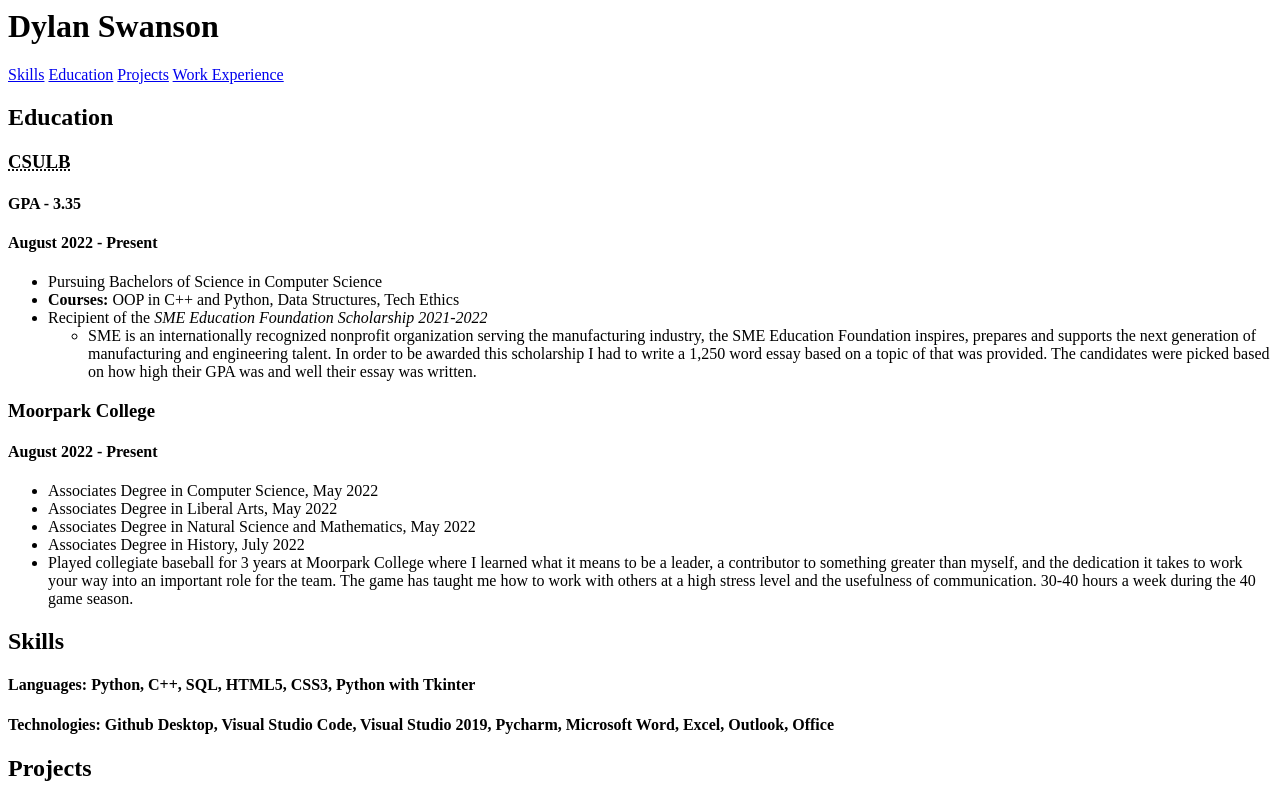
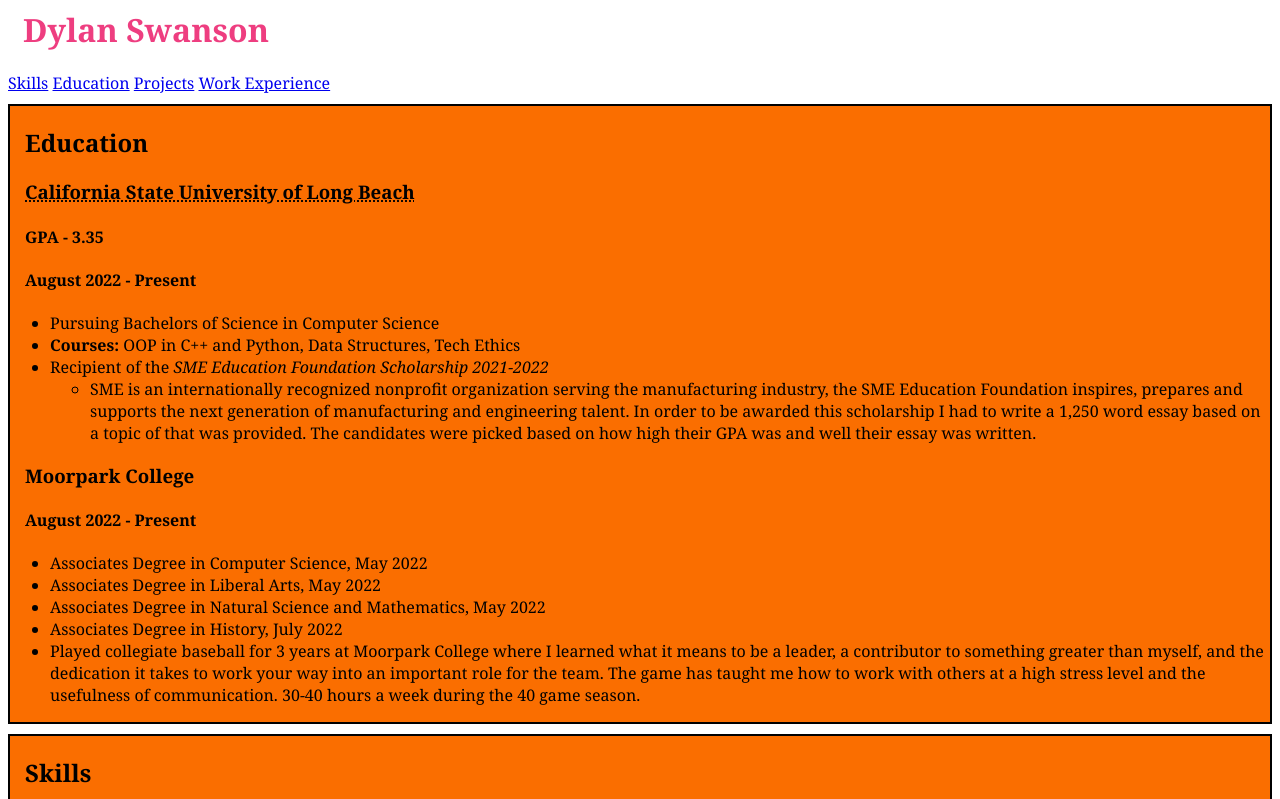
Before and after one commit to Daswanson22/ResumeTemplate-SP, a plain HTML site: page index.html in a window 1280 px wide. Shown: the top 799 px of the page. Drawn offline with Linux system fonts and the light colour scheme.

Commit message:
Added CSS, borders, text customization
Borders, background, colors, and text customized.

```diff
--- a/css/style.css
+++ b/css/style.css
@@ -0,0 +1,26 @@
+body {
+  font-family: Georgia, Times, sans-seriff;
+  font-size: 16px
+}
+h1, h2, p{
+  text-align: left-justify;
+}
+h1{
+  color: #ee3e80;
+  font-size: 32px;
+}
+
+h2 {
+  color: black;
+  font-size: 24px;
+}
+
+p {
+  color:#665544;
+}
+
+.category {
+  border: 2px solid black;
+  background-color: rgb(250,110,0);
+
+}
--- /dev/null
+++ b/css/sytleLayout.css
@@ -0,0 +1,7 @@
+.category {
+  margin-top: 10px;
+}
+
+h1 , h2, h3, h4, p{
+  margin-left: 15px;
+}
--- a/index.html
+++ b/index.html
@@ -4,6 +4,7 @@
     <meta name="Description" content="A personal website to show companies my education, skills, projects, and much more. Here you will learn more about myself and my progress in the field of computer science.">
     <meta http-equiv="author" content="Dylan Swanson">
     <link href="css\style.css" type="text/css" rel="stylesheet"/>
+    <link href="css\sytleLayout.css" type="text/css" rel="stylesheet"/>
   </head>
   <Header>
     <h1>Dylan Swanson</h1>
@@ -17,7 +18,7 @@
     <div class="Category">
       <h2 id="Ed">Education</h2>
       <div>
-        <h3><abbr title="California State University of Long Beach">CSULB</abbr></h3>
+        <h3><abbr title="California State University of Long Beach">California State University of Long Beach</abbr></h3>
         <h4>GPA - 3.35</h4>
         <h4>August 2022 - Present</h4>
         <ul>
```
